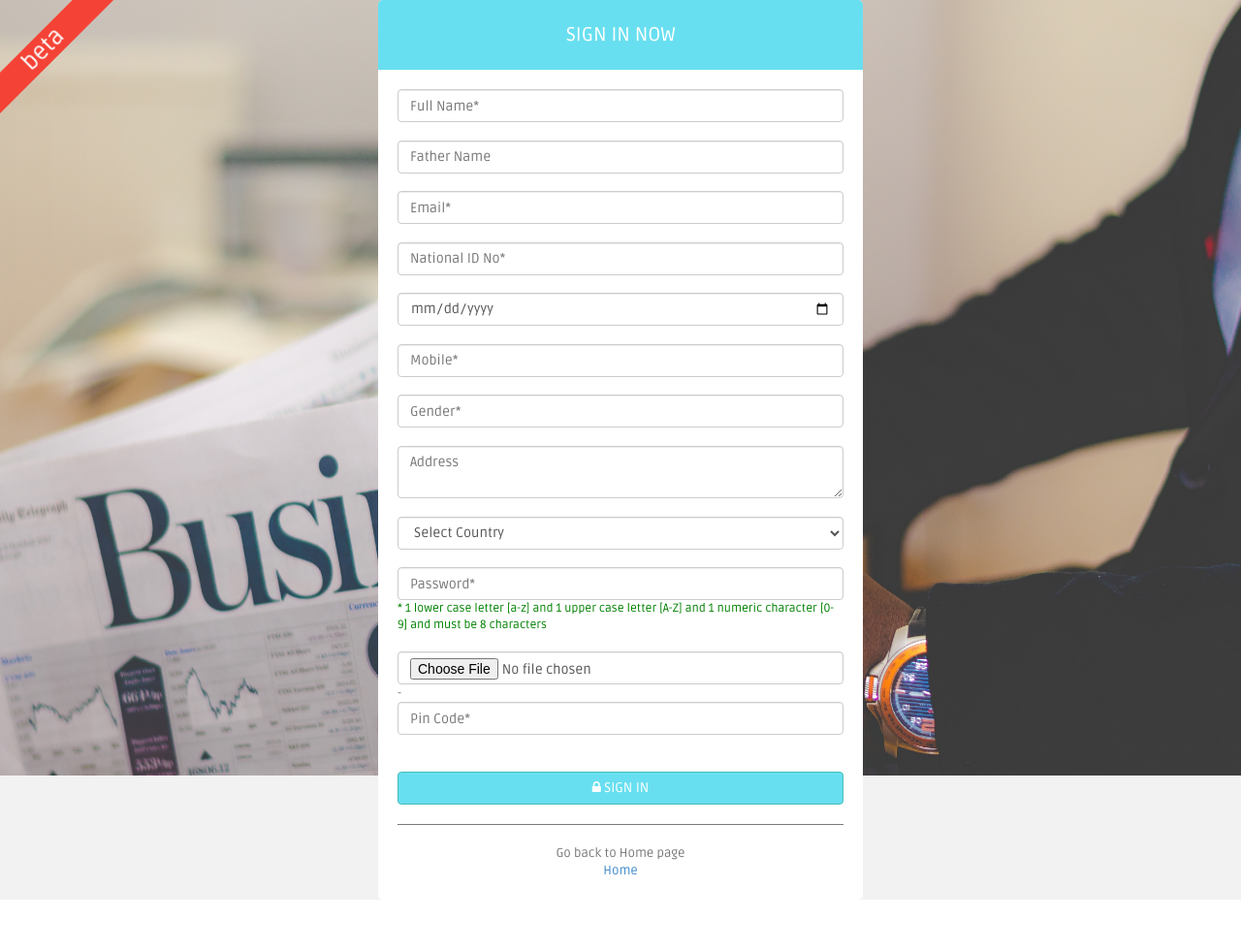
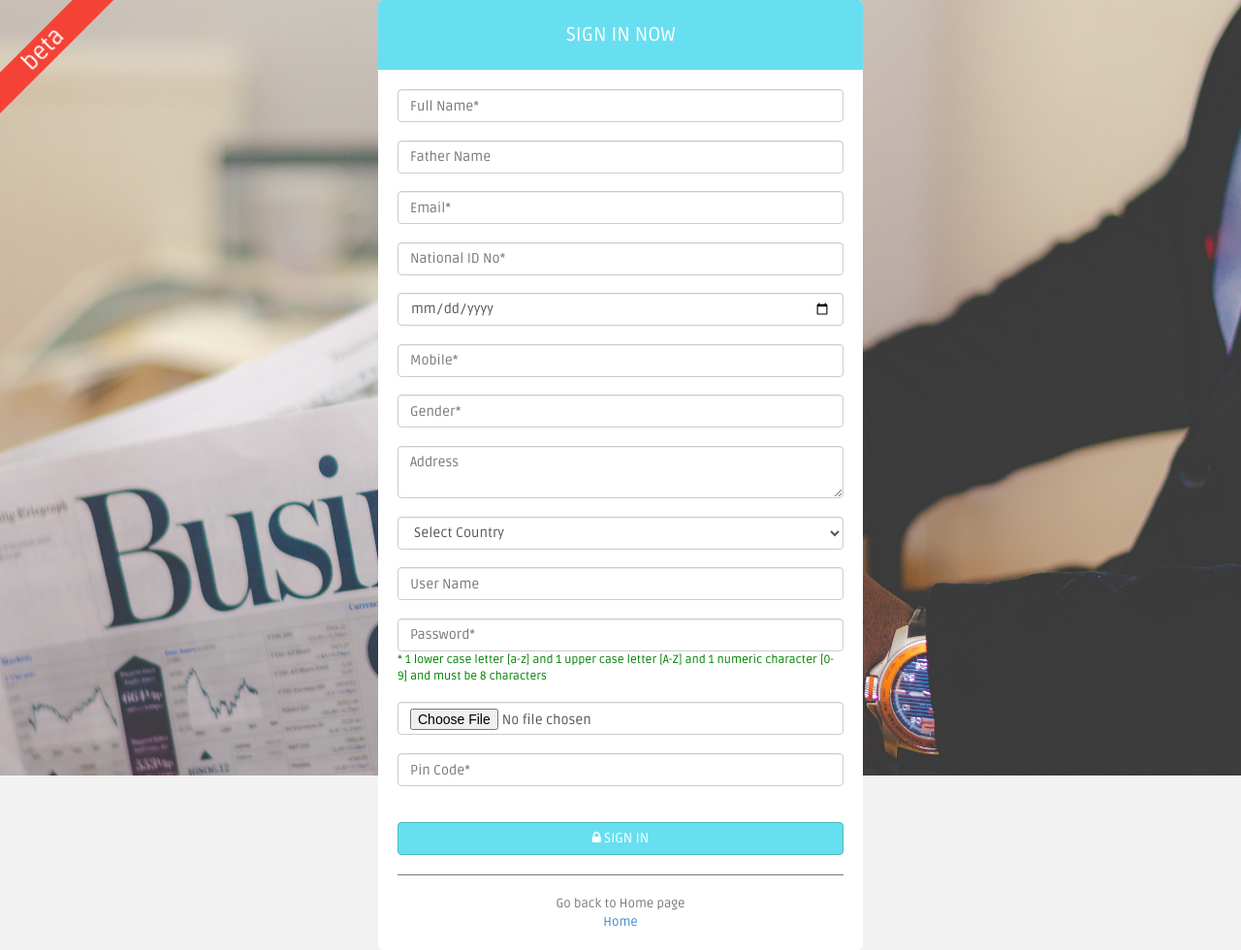
Before and after one commit to khyrulAlam/MLM-APP, a CodeIgniter app: page /MLM-APP/index.php/welcome/newAccount in a window 1280 px wide. Shown: the whole page at 97% size. Before the commit the page ends 928 px from the top, so only its background shows below. Run offline with CodeIgniter, Linux system fonts and the light colour scheme.

Commit message:
user name

```diff
--- a/application/controllers/Welcome.php
+++ b/application/controllers/Welcome.php
@@ -77,7 +77,7 @@ class Welcome extends CI_Controller {
         $this->load->view('signup/login', $data);
     }
 
-
+//Pin check by ajax
     public function level_one_check($level_one_pin=NULL){
         if ($level_one_pin == NULL) {
             echo 'Please Enter Your Screct PIN Code';
@@ -88,6 +88,20 @@ class Welcome extends CI_Controller {
                 echo '';
             } else {
                 echo 'Your input PIN not correct ! Please Enter a valid pin code';
+            }
+        }
+    }
+//user name check by ajax
+    public function user_name_check($log_name=NULL){
+        if($log_name==Null){
+            echo "Please Enter Your User Name";
+            return;
+        }else{
+            $log_name = $this->C_Model->user_name_check_info($log_name);
+            if($log_name){
+                echo 'This User Name Already Exists';
+            }else{
+                echo '';
             }
         }
     }
--- a/application/models/C_Model.php
+++ b/application/models/C_Model.php
@@ -4,7 +4,7 @@ defined('BASEPATH') OR exit('No direct script access allowed');
 class C_Model extends CI_Model {
 //Level One pin Check when user create his id - [signup page]
 	public function level_onepin_check_info($level_one_pin){
-	$this->db->select('*');
+	      $this->db->select('*');
         $this->db->from("level_one");
         $this->db->where('level_one_pin',$level_one_pin);
         $this->db->where('u_value',0);
@@ -12,7 +12,15 @@ class C_Model extends CI_Model {
         $result=$query->row();
         return $result;
 	}
-
+//User Name Check
+  public function user_name_check_info($log_name){
+    $this->db->select('*');
+    $this->db->from("userinfo");
+    $this->db->where('log_name',$log_name);
+    $query=$this->db->get();
+    $result=$query->row();
+    return $result;
+  }
 //Call for level one pin
 
         public function call_for_pin_one($senior_one){
--- a/application/models/W_Model.php
+++ b/application/models/W_Model.php
@@ -23,7 +23,8 @@ class W_Model extends CI_Model {
     	$data['u_gender']= $this->input->post('u_gender');
         $data['u_address']= $this->input->post('u_address');
     	$data['u_country']= $this->input->post('country');
-    	$data['u_password']= md5($this->input->post('u_password'));
+        $data['u_password']= md5($this->input->post('u_password'));
+    	$data['log_name']= md5($this->input->post('log_name'));
 //image file upload
         $config['upload_path'] = './user-image/';
         $config['allowed_types'] = 'gif|jpg|png|jpeg';
--- a/application/views/signup/signup-form.php
+++ b/application/views/signup/signup-form.php
@@ -28,6 +28,29 @@
                     document.getElementById('dis-btn').disabled = true;
                 }
                 if (xmlhttp.responseText == 'Your input PIN not correct ! Please Enter a valid pin code') {
+                    document.getElementById('dis-btn').disabled = true;
+                }
+                if (xmlhttp.responseText == '') {
+                    document.getElementById('dis-btn').disabled = false;
+                }
+            }
+        }
+        xmlhttp.send(null);
+    }
+    function makerequest(log_name, objID) {
+
+        serverPage = '<?php echo base_url() ?>Welcome/user_name_check/' + log_name;
+        xmlhttp.open("GET", serverPage);
+        xmlhttp.onreadystatechange = function () {
+
+            if (xmlhttp.readyState == 4 && xmlhttp.status == 200) {
+
+                document.getElementById(objID).innerHTML = xmlhttp.responseText;
+
+                if (xmlhttp.responseText == "Please Enter Your User Name") {
+                    document.getElementById('dis-btn').disabled = true;
+                }
+                if (xmlhttp.responseText == 'This User Name Already Exists') {
                     document.getElementById('dis-btn').disabled = true;
                 }
                 if (xmlhttp.responseText == '') {
@@ -73,6 +96,9 @@
                     </script>
                 </div>
                 <br>
+                <input type="text" class="form-control" placeholder="User Name" required="" name="log_name" onblur="makerequest(this.value, 'result2')">
+                <span id="result2" style="color:red; padding: 20px 10px !important"></span>
+                <br>
                 <input type="password" class="form-control" placeholder="Password*" name="u_password" required="">
                 <!-- Error message for Email and Password -->
                 <?php
@@ -94,7 +120,7 @@
                 <?php ?>
                 <br>
                 <input type="file" class="form-control" placeholder="image*" name="u_img" required="">
- -               <br/>
+                <br/>
                 <input type="text" class="form-control" placeholder="Pin Code*" required="" name="level_one_pin" onblur="makerequest(this.value, 'result')">
                 <span id="result" style="color:red; padding: 20px 10px !important"></span>
                 <span style="color:#F00; padding: 20px 10px !important">
```
